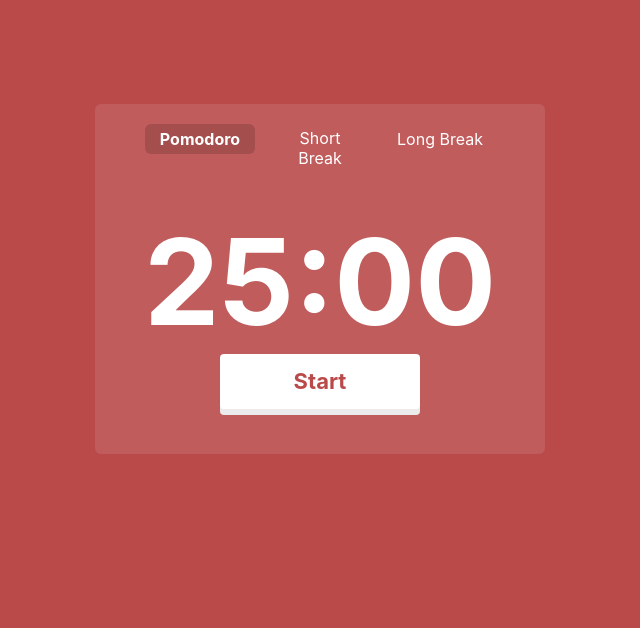
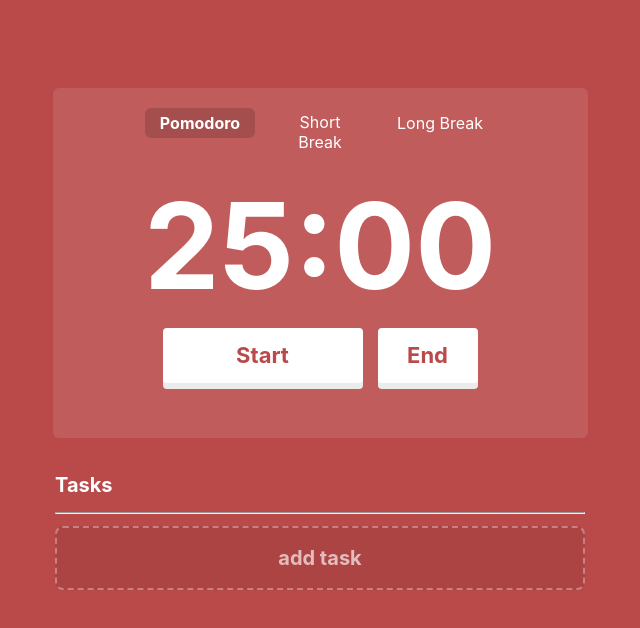
Before and after one commit to nicosikmoraes/pomodoro, a Vue app: page / in a window 1280 px wide. Shown: the top 628 px of the page, without its empty margins (320-960 px from the left). Built offline with nearby package versions, Linux system fonts and the light colour scheme.

Commit message:
Task-list

```diff
--- a/src/App.vue
+++ b/src/App.vue
@@ -1,12 +1,14 @@
 <template>
     <div class="container" :style="{ 'background-color': color }">
         <timerComponent @changeColor="getColor" />
+        <tasksComponent />
     </div>
 </template>
 
 <script setup>
 import { ref } from 'vue';
 import timerComponent from './components/timerComponent.vue';
+import tasksComponent from './components/tasksComponent.vue';
 
 const color = ref('#BA4949');
 
@@ -17,8 +19,8 @@ function getColor(newColor) {
 
 <style>
 * {
-    font-family: 'ArialRounded', -apple-system, BlinkMacSystemFont, 'Segoe UI', Roboto, Helvetica,
-        Arial, sans-serif, 'Apple Color Emoji', 'Segoe UI Emoji', 'Segoe UI Symbol';
+    font-family: 'ArialRounded', -apple-system, BlinkMacSystemFont, 'Segoe UI', Roboto, Helvetica, Arial, sans-serif, 'Apple Color Emoji', 'Segoe UI Emoji',
+        'Segoe UI Symbol';
     font-size: 15px;
     text-rendering: optimizeLegibility;
     -webkit-font-smoothing: antialiased;
@@ -36,5 +38,7 @@ function getColor(newColor) {
     justify-content: flex-start;
     align-items: center;
     color: white;
+    transition: 0.2s;
+    padding: 40px;
 }
 </style>
--- a/src/components/cronometroComponent.vue
+++ b/src/components/cronometroComponent.vue
@@ -1,29 +1,27 @@
 <template>
     <div class="container-cronometro">
         <h1>{{ formatarTempo(time) }}</h1>
-        <button
-            type="button"
-            @click="startTimer()"
-            v-show="!activated"
-            :style="{ color: btnColor }"
-        >
-            Start
-        </button>
-        <button type="button" @click="pauseTimer()" v-show="activated">Stop</button>
+        <div class="container-btn">
+            <div class="bnt-event">
+                <button type="button" @click="startTimer()" v-show="!activated" :style="{ color: btnColor }">Start</button>
+
+                <button type="button" @click="pauseTimer()" v-show="activated" :style="{ color: btnColor }">Stop</button>
+            </div>
+
+            <button id="btn-end" type="button" @click="endTime()" :style="{ color: btnColor }">End</button>
+        </div>
     </div>
 </template>
 
 <script setup>
 import { ref } from 'vue';
 
-const props = defineProps({
-    newTime: Number,
-    newColor: String,
-});
+const emit = defineEmits(['changePagePomodoro', 'changePageShort', 'changePageLong']);
 
 const time = ref(25 * 60);
 const activated = ref(false);
 const btnColor = ref('#BA4949');
+const countPause = ref(0);
 let breakTimer = null;
 
 function startTimer() {
@@ -33,8 +31,9 @@ function startTimer() {
             if (time.value > 0) {
                 time.value--;
             } else {
-                pause();
-                alert('Fim do Pomodoro');
+                pauseTimer();
+                changePage();
+                console.log('ChangePage');
             }
         }, 1000);
     }
@@ -44,13 +43,18 @@ function pauseTimer() {
     if (activated.value) {
         activated.value = false;
         clearInterval(breakTimer);
+        console.log('Pause');
     }
 }
 
-function changeTime() {
-    time.value = props.newTime;
-    btnColor.value = props.newColor;
-    console.log('Change Time Função');
+function endTime() {
+    time.value = 0;
+}
+
+function changeTime(newTime, newColor) {
+    time.value = newTime;
+    btnColor.value = newColor;
+    pauseTimer();
 }
 
 defineExpose({
@@ -64,6 +68,19 @@ function formatarTempo(segundos) {
     const seg = (segundos % 60).toString().padStart(2, '0');
     return `${min}:${seg}`;
 }
+
+function changePage() {
+    console.log('changePage Função');
+    if (time.value === 0 && btnColor.value === '#BA4949' && countPause.value < 3) {
+        emit('changePageShort', countPause.value);
+        countPause.value++;
+    } else if (time.value === 0 && btnColor.value === '#BA4949' && countPause.value >= 3) {
+        emit('changePageLong');
+        countPause.value = 0;
+    } else if (time.value === 0) {
+        emit('changePagePomodoro');
+    }
+}
 </script>
 
 <style scoped>
@@ -72,13 +89,31 @@ function formatarTempo(segundos) {
     flex-direction: column;
     align-items: center;
     justify-content: center;
-    margin-top: 20px;
+    margin-top: 5px;
     width: 100%;
     height: 77%;
 }
 
+.container-btn {
+    margin-top: 10px;
+    display: flex;
+    gap: 15px;
+}
+
 h1 {
     font-size: 120px;
+}
+
+#btn-end {
+    background-color: white;
+    border: 0px;
+    color: #c15c5c;
+    font-weight: bold;
+    border-radius: 4px;
+    box-shadow: rgb(235, 235, 235) 0px 6px 0px;
+    font-size: 22px;
+    width: 100px;
+    transition: 0.5s;
 }
 
 button {
@@ -93,9 +128,11 @@ button {
     padding: 0px 12px;
     width: 200px;
     cursor: pointer;
+    transition: 0.5s;
 }
 
-button:hover {
+button:hover,
+#btn-end:hover {
     background-color: rgb(230, 230, 230);
 }
 </style>
--- /dev/null
+++ b/src/components/modalTasks.vue
@@ -0,0 +1,148 @@
+<template>
+    <!-- Essa div é do fundo do modal -->
+    <div class="modal-backdrop" @click.self="$emit('close')">
+        <div class="modal-content">
+            <input type="text" placeholder="What are you working on?" class="input-modal" v-model="taskMessage" />
+
+            <div class="pomodoros-counter">
+                <p>Est pomodoros</p>
+                <div class="input-pomodoros">
+                    <input id="value-pomodoros" type="number" value="1" />
+                </div>
+            </div>
+        </div>
+
+        <div class="modal-footer">
+            <button type="button" class="btn-modal-close" @click="$emit('close')">Cancel</button>
+            <button type="button" class="btn-modal-save" @click="getTask(), $emit('close')">Save</button>
+        </div>
+    </div>
+</template>
+
+<script setup>
+import { ref } from 'vue';
+
+const emit = defineEmits(['passTask']);
+
+const taskMessage = ref('');
+
+function getTask() {
+    passTask();
+    taskMessage.value = '';
+}
+
+function passTask() {
+    emit('passTask', taskMessage.value);
+}
+</script>
+
+<style scoped>
+.modal-content {
+    padding: 10px 20px 0px;
+    width: 100%;
+    background-color: white;
+    border-radius: 8px;
+    border-bottom-left-radius: 0px;
+    border-bottom-right-radius: 0px;
+    margin-top: 12px;
+    text-align: left;
+    box-shadow: rgba(0, 0, 0, 0.15) 0px 10px 20px, rgba(0, 0, 0, 0.1) 0px 3px 6px;
+    animation: 0.1s ease-in-out 0s 1 normal none running expand;
+}
+
+.modal-footer {
+    padding: 14px 20px;
+    text-align: right;
+    border-bottom-left-radius: 8px;
+    border-bottom-right-radius: 8px;
+    background-color: rgb(239, 239, 239);
+    display: flex;
+    justify-content: flex-end;
+    align-items: center;
+    gap: 10px;
+}
+
+.input-modal {
+    border-radius: 4px;
+    font-size: 22px;
+    font-style: italic;
+    padding: 10px 0px;
+    box-shadow: none;
+    border: none;
+    color: rgb(85, 85, 85);
+    width: 100%;
+    box-sizing: border-box;
+    font-weight: bold;
+}
+
+input::placeholder {
+    opacity: 0.5;
+}
+
+.input-modal:focus,
+#value-pomodoros:focus {
+    outline: none;
+}
+
+.pomodoros-counter {
+    margin-top: 10px;
+}
+
+p {
+    color: rgb(85, 85, 85);
+    font-weight: bold;
+    font-size: 16px;
+}
+
+#value-pomodoros {
+    border-radius: 6px;
+    background-color: rgb(239, 239, 239);
+    font-size: 16px;
+    padding: 10px;
+    box-shadow: none;
+    color: rgb(85, 85, 85);
+    width: 75px;
+    box-sizing: border-box;
+    font-weight: bold;
+    margin-top: 10px;
+    border: none;
+    margin-bottom: 20px;
+}
+
+.btn-modal-close {
+    border-radius: 4px;
+    background-color: transparent;
+    color: rgb(136, 136, 136);
+    border: none;
+    box-shadow: none;
+    width: 70px;
+    padding: 8px 12px;
+    cursor: pointer;
+    text-align: center;
+    opacity: 0.9;
+    font-weight: bold;
+}
+
+.btn-modal-close:hover {
+    opacity: 1;
+    font-weight: bold;
+}
+
+.btn-modal-save {
+    text-align: center;
+    border-radius: 4px;
+    cursor: pointer;
+    box-shadow: rgba(0, 0, 0, 0.1) 0px 2px 2px;
+    color: white;
+    opacity: 0.9;
+    font-size: 14px;
+    padding: 8px 12px;
+    width: 70px;
+    background-color: rgb(34, 34, 34);
+    border: 2px solid rgb(34, 34, 34);
+}
+
+.btn-modal-save:hover {
+    opacity: 1;
+}
+</style>
--- /dev/null
+++ b/src/components/tasksComponent.vue
@@ -0,0 +1,128 @@
+<template>
+    <div class="container-task">
+        <p>Tasks</p>
+        <hr />
+
+        <div v-for="(tasks, index) in task" :key="index">
+            <div class="list">
+                <button id="btn-icon" @click="tasks.done = !tasks.done" :class="{ riscadoIcon: tasks.done, normalIcon: !tasks.done }">&#10004;</button>
+                <h3 :class="{ riscado: tasks.done }">
+                    {{ tasks.task }}
+                </h3>
+            </div>
+        </div>
+
+        <button type="button" class="btn-modal" @click="showModal = true"><div id="btn-modal-text">add task</div></button>
+
+        <modalTasks v-if="showModal" @close="showModal = false" @passTask="getTask" />
+    </div>
+</template>
+
+<script setup>
+import modalTasks from './modalTasks.vue';
+import { ref } from 'vue';
+
+const icon = ref('&#10004;');
+const showModal = ref(false);
+const task = ref([]);
+const done = ref(false);
+const indexTask = ref(null);
+
+function getTask(newTask) {
+    const taskObeject = {
+        task: newTask,
+        done: false,
+    };
+    task.value.push(taskObeject);
+    console.log(task.value[0], indexTask.value);
+}
+</script>
+
+<style scoped>
+.container-task {
+    width: 530px;
+    margin-top: 35px;
+}
+
+.list {
+    background-color: white;
+    margin-top: 12px;
+    display: flex;
+    color: rgb(85, 85, 85);
+    width: 100%;
+    border-radius: 4px;
+    font-size: 16px;
+    box-sizing: border-box;
+    border-left: 5px solid black;
+    justify-content: flex-start;
+    align-items: center;
+    padding: 18px 20px;
+    gap: 10px;
+}
+
+.riscado {
+    text-decoration: line-through;
+    color: rgb(85, 85, 85);
+    opacity: 0.5;
+}
+
+.normalIcon {
+    background-color: rgb(230, 230, 230);
+}
+
+.riscadoIcon {
+    background-color: #ab4343;
+}
+
+#btn-icon {
+    font-size: 25px;
+    color: white;
+    width: 32px;
+    height: 32px;
+    display: flex;
+    justify-content: center;
+    align-items: center;
+    border-radius: 100px;
+    cursor: pointer;
+    border: none;
+}
+
+p {
+    font-size: 20px;
+    font-weight: bold;
+    margin-bottom: 15px;
+}
+
+h3 {
+    font-size: 18px;
+    font-weight: bold;
+}
+
+.btn-modal {
+    box-sizing: border-box;
+    background-color: #ab4343;
+    border: 2px dashed rgba(255, 255, 255, 0.4);
+    width: 100%;
+    height: 64px;
+    border-radius: 8px;
+    display: flex;
+    justify-content: center;
+    align-items: center;
+    cursor: pointer;
+    opacity: 0.8;
+    margin-top: 12px;
+    color: white;
+    transition: 0.3s;
+}
+
+#btn-modal-text {
+    opacity: 0.8;
+    font-size: 20px;
+    font-weight: bold;
+    transition: 0.3s;
+}
+
+.btn-modal:hover #btn-modal-text {
+    opacity: 1;
+}
+</style>
--- a/src/components/timerComponent.vue
+++ b/src/components/timerComponent.vue
@@ -1,60 +1,19 @@
 <template>
     <div class="container-timer" :style="{ 'background-color': color }">
         <div class="container-buttons">
-            <button
-                type="button"
-                id="btn-pomodoro"
-                class="btn"
-                :class="{ 'btn-active1': selected === 'pomodoro' }"
-                @click="
-                    (selected = 'pomodoro'),
-                        (color = '#C15C5C'),
-                        (mainColor = '#BA4949'),
-                        (newTime = 25 * 60),
-                        (newColor = '#BA4949');
-                    changeColor();
-                    changeColor();
-                "
-            >
-                Pomodoro
-            </button>
+            <button type="button" id="btn-pomodoro" class="btn" @click="pomodoro()" :class="{ 'btn-active1': selected === 'pomodoro' }">Pomodoro</button>
 
-            <button
-                type="button"
-                id="btn-short"
-                class="btn"
-                :class="{ 'btn-active2': selected === 'short' }"
-                @click="
-                    (selected = 'short'),
-                        (color = '#4c9196'),
-                        (mainColor = '#38858a'),
-                        (newTime = 5 * 60),
-                        (newColor = '#38858a');
-                    changeColor();
-                    changeColor();
-                "
-            >
-                Short Break
-            </button>
-            <button
-                type="button"
-                id="btn-long"
-                class="btn"
-                :class="{ 'btn-active3': selected === 'long' }"
-                @click="
-                    (selected = 'long'),
-                        (color = '#4d7fa2'),
-                        (mainColor = '#397097'),
-                        (newTime = 15 * 60),
-                        (newColor = '#397097');
-                    changeColor();
-                    changeColor();
-                "
-            >
-                Long Break
-            </button>
+            <button type="button" id="btn-short" class="btn" @click="short()" :class="{ 'btn-active2': selected === 'short' }">Short Break</button>
+            <button type="button" id="btn-long" class="btn" @click="long()" :class="{ 'btn-active3': selected === 'long' }">Long Break</button>
         </div>
-        <cronometroComponent :newTime="newTime" :newColor="newColor" ref="changeTimeFunction" />
+        <cronometroComponent
+            :newTime="newTime"
+            :newColor="newColor"
+            ref="changeTimeFunction"
+            @changePagePomodoro="pomodoro"
+            @changePageShort="short"
+            @changePageLong="long"
+        />
     </div>
 </template>
 
@@ -73,16 +32,35 @@ const selected = ref('pomodoro');
 
 function changeColor() {
     emit('changeColor', mainColor.value);
-    changeTimeFunction.value?.changeTime();
+    changeTimeFunction.value.changeTime(newTime.value, newColor.value);
+}
+
+function pomodoro() {
+    (selected.value = 'pomodoro'), (color.value = '#C15C5C'), (mainColor.value = '#BA4949'), (newTime.value = 25 * 60), (newColor.value = '#BA4949');
+    changeColor();
+    console.log('Pomodoro', newTime.value);
+}
+
+function short() {
+    (selected.value = 'short'), (color.value = '#4c9196'), (mainColor.value = '#38858a'), (newTime.value = 5 * 60), (newColor.value = '#38858a');
+    changeColor();
+    console.log('Short', newTime.value);
+}
+
+function long() {
+    (selected.value = 'long'), (color.value = '#4d7fa2'), (mainColor.value = '#397097'), (newTime.value = 15 * 60), (newColor.value = '#397097');
+    changeColor();
+    console.log('Long', newTime.value);
 }
 </script>
 
-<style>
+<style scoped>
 .container-timer {
-    width: 450px;
+    width: 535px;
     height: 350px;
     border-radius: 6px;
-    margin-top: 13vh;
+    margin-top: 6vh;
+    transition: 0.2s;
 }
 
 .container-buttons {
@@ -91,6 +69,7 @@ function changeColor() {
     justify-content: center;
     margin-top: 20px;
     gap: 10px;
+    transition: 0.2s;
 }
 
 .btn {
@@ -103,6 +82,7 @@ function changeColor() {
     border-radius: 6px;
     cursor: pointer;
     background-color: transparent;
+    transition: 0.2s;
 }
 
 .btn-active1 {
```
Also changed, not shown: 1 other file (tests, documents, lock files or other folders).
